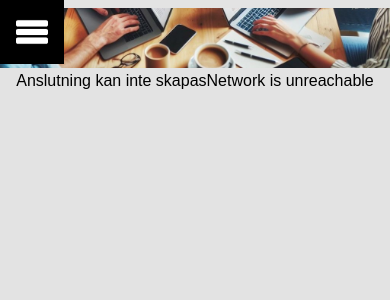
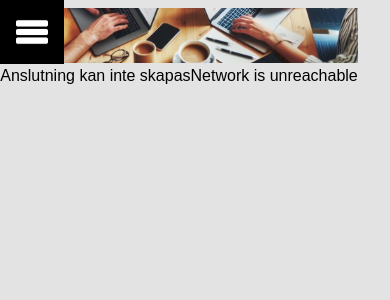
Before and after one commit to M-D-frendin/vutv2_project, a PHP site: page / in a window 390 px wide. Shown: the top 300 px of the page. Run offline with PHP 8.4, Linux system fonts and the light colour scheme; data that the repository does not hold is empty; some libraries are stand-ins or nearby versions.

Commit message:
Update theme.css

```diff
--- a/projekt_vt23-mifr2204/assets/css/theme.css
+++ b/projekt_vt23-mifr2204/assets/css/theme.css
@@ -299,11 +299,13 @@
 .articlegrid {
     display: flex;
     flex-wrap: wrap;
+    width: 100%;
 }
 
 .articlegrid article {
     flex-grow: 1;
     width: 33%;
+    max-width: 100%;
 }
 
 .articlegrid article .content {
@@ -329,6 +331,9 @@
 
 @media only screen and (max-width: 641px) {
 
+    body {
+        padding-right: 2em;
+    }
     #hamburgermenu {
         display: block;
         position: fixed;
```
